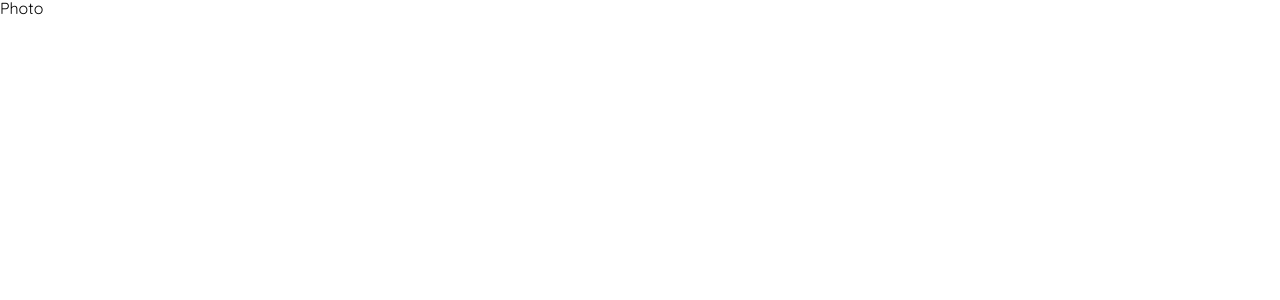
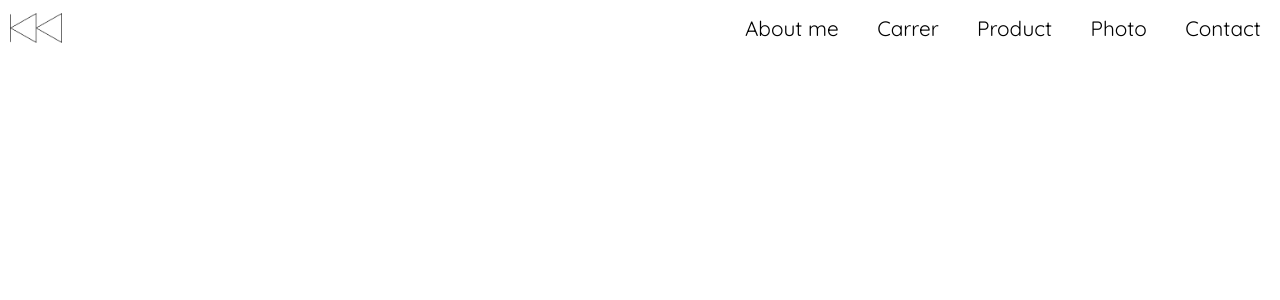
Before and after one commit to Kansei/portfolio, a React (Create React App) app: page /photo in a window 1280 px wide. Shown: the top 300 px of the page. Built offline with nearby package versions, Linux system fonts and the light colour scheme.

Commit message:
add header to Photo

```diff
--- a/src/components/photo/Photo.js
+++ b/src/components/photo/Photo.js
@@ -1,9 +1,10 @@
 import React, { Component } from 'react'
-
+import Header from '../Header'
 class Photo extends Component {
   render(){
     return(
       <div>
+        <Header isDefault={true} />
         Photo
       </div>
     );
```
